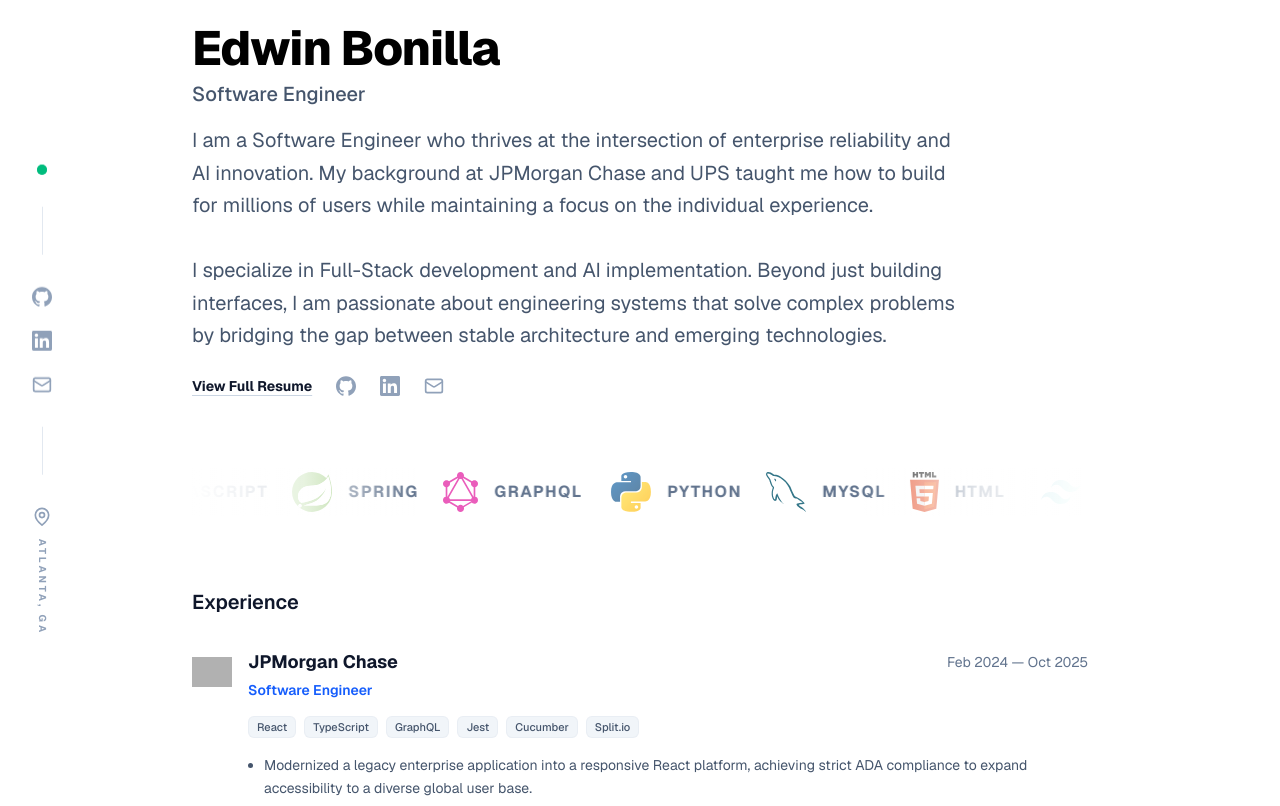
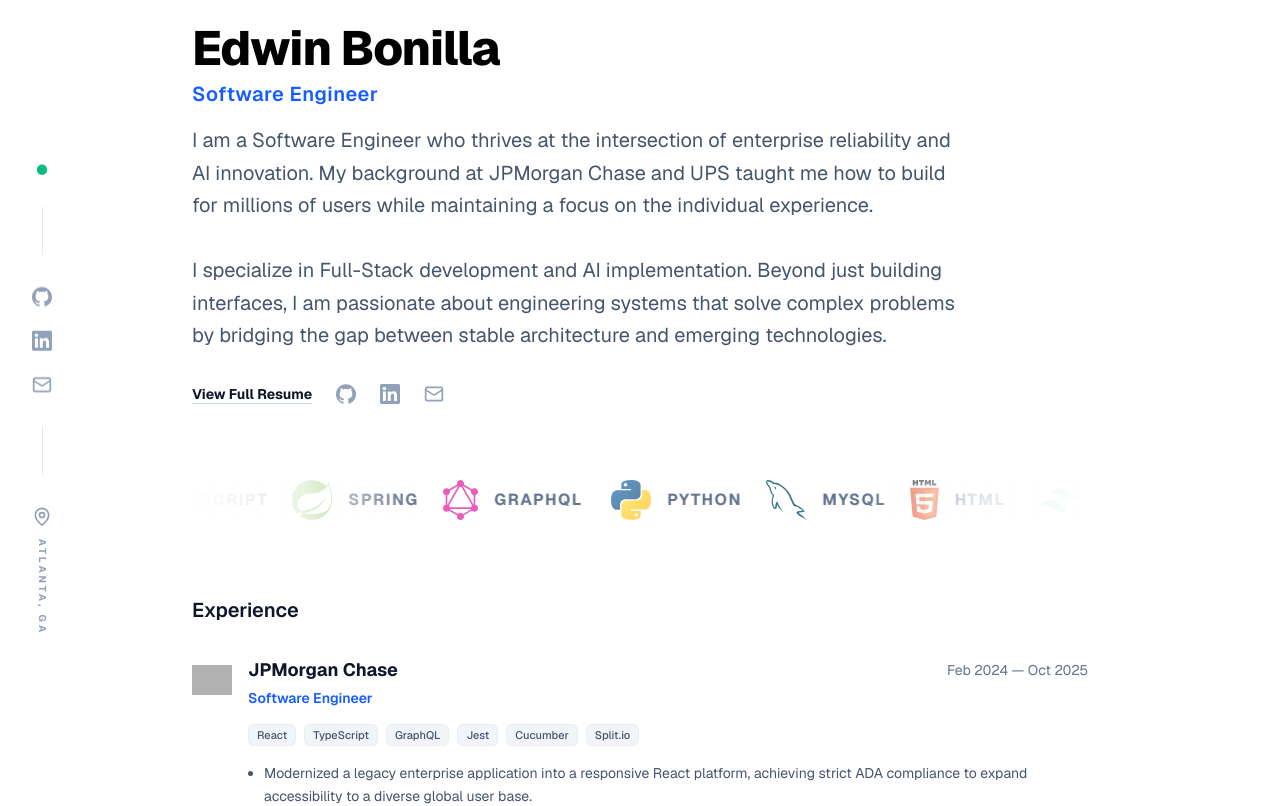
Before and after one commit to ebonillaDev/edwin-portfolio, a Next.js app: page / in a window 1280 px wide. Shown: the top 806 px of the page. Built offline with nearby package versions, Linux system fonts and the light colour scheme; grey boxes are pictures that could not be loaded.

Commit message:
feat: minor css changes

```diff
--- a/src/app/page.tsx
+++ b/src/app/page.tsx
@@ -14,7 +14,9 @@
         <header className="space-y-4">
           <div className="space-y-2">
             <h1 className="text-5xl font-extrabold tracking-tight text-black">{DATA.name}</h1>
-            <p className="text-xl text-slate-600 font-medium bold">Software Engineer</p>
+            <p className="text-xl text-blue-600 font-semibold tracking-wide">
+              Software Engineer
+            </p>
           </div>
 
           <div className="max-w-3xl">
@@ -23,13 +25,13 @@
             </p>
           </div>
 
-          <div className="flex flex-wrap items-center gap-6 pt-2">
+          <div className="flex flex-wrap items-center gap-6 pt-4">
             {/* The Resume Link - Styled for visibility */}
             <a
               href={DATA.contact.resumeUrl}
               target="_blank"
               rel="noopener noreferrer"
-              className="text-sm font-bold text-slate-900 underline decoration-slate-300 underline-offset-4 hover:decoration-blue-600 transition-all"
+              className="text-sm font-bold text-slate-900 underline decoration-slate-300 underline-offset-4 hover:decoration-blue-600 transition-all hover:scale-120 duration-500"
             >
               View Full Resume
             </a>
```
